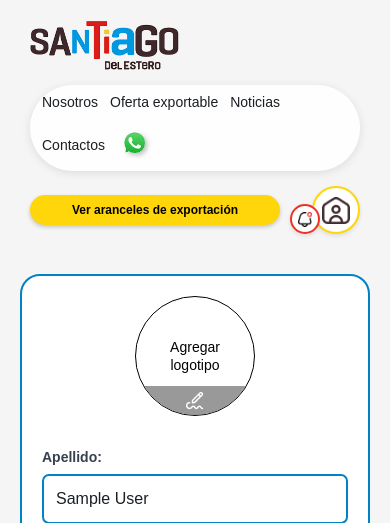
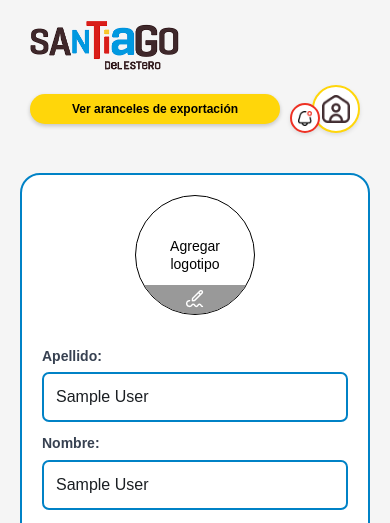
Before and after one commit to l-orlov/sde, a PHP site: page / in a window 390 px wide. Shown: the top 523 px of the page. Run offline with PHP 8.4, Linux system fonts and the light colour scheme; the visitor is signed in with stand-in values (Sample User, id 1).

Commit message:
убрал home-nav-container из home.php

```diff
--- a/web/css/style.css
+++ b/web/css/style.css
@@ -1616,8 +1616,8 @@ to {
 .home-header-wrapper {
   max-width: 1600px;
   margin: 0 auto;
-  display: grid;
-  grid-template-columns: auto 1fr auto;
+  display: flex;
+  justify-content: space-between;
   align-items: center;
   padding: 0 40px 0 0;
   gap: 20px;
@@ -2291,15 +2291,6 @@ to {
   .home-logo-image {
     height: 60px;
   }
-  .home-nav-container {
-    padding: 8px 15px;
-  }
-  .home-nav {
-    gap: 15px;
-  }
-  .home-nav-link {
-    font-size: 16px;
-  }
   .home-header-actions {
     gap: 10px;
   }
@@ -2319,15 +2310,6 @@ to {
   .home-logo-image {
     height: 50px;
   }
-  .home-nav-container {
-    padding: 6px 12px;
-  }
-  .home-nav {
-    gap: 12px;
-  }
-  .home-nav-link {
-    font-size: 14px;
-  }
   .btn-export-tariffs {
     padding: 8px 20px;
     font-size: 13px;
@@ -2336,28 +2318,17 @@ to {
 
 @media (max-width: 768px) {
   .home-header-wrapper {
-    grid-template-columns: 1fr;
+    flex-direction: column;
     gap: 15px;
     padding: 20px 30px;
+    align-items: stretch;
   }
 
   .home-logo {
     background: none;
     padding: 0;
     border-radius: 0;
-    justify-self: flex-start;
-  }
-
-  .home-nav-container {
-    justify-self: stretch;
-    width: 100%;
-    background: rgba(255, 255, 255, 0.95);
-  }
-
-  .home-nav {
-    width: 100%;
     justify-content: flex-start;
-    flex-wrap: wrap;
   }
 
   .home-header-actions {
@@ -2365,7 +2336,6 @@ to {
     flex-direction: row;
     justify-content: space-between;
     align-items: center;
-    justify-self: stretch;
   }
 
   .btn-export-tariffs {
--- a/web/includes/home.php
+++ b/web/includes/home.php
@@ -34,17 +34,6 @@ $companyName = isset($userData['company_name']) ? htmlspecialchars($userData['co
     <div class="home-header-wrapper">
       <div class="home-logo">
         <img src="img/logo.png" alt="Santiago del Estero" class="home-logo-image">
-      </div>
-      <div class="home-nav-container">
-        <nav class="home-nav">
-          <a href="#" class="home-nav-link">Nosotros</a>
-          <a href="#" class="home-nav-link">Oferta exportable</a>
-          <a href="#" class="home-nav-link">Noticias</a>
-          <a href="#" class="home-nav-link">Contactos</a>
-          <a href="https://wa.me/" class="home-nav-whatsapp" target="_blank">
-            <img src="img/icono_whatsapp.png" alt="WhatsApp" class="whatsapp-icon">
-          </a>
-        </nav>
       </div>
       <div class="home-header-actions">
         <button class="btn btn-export-tariffs">Ver aranceles de exportación</button>
```
